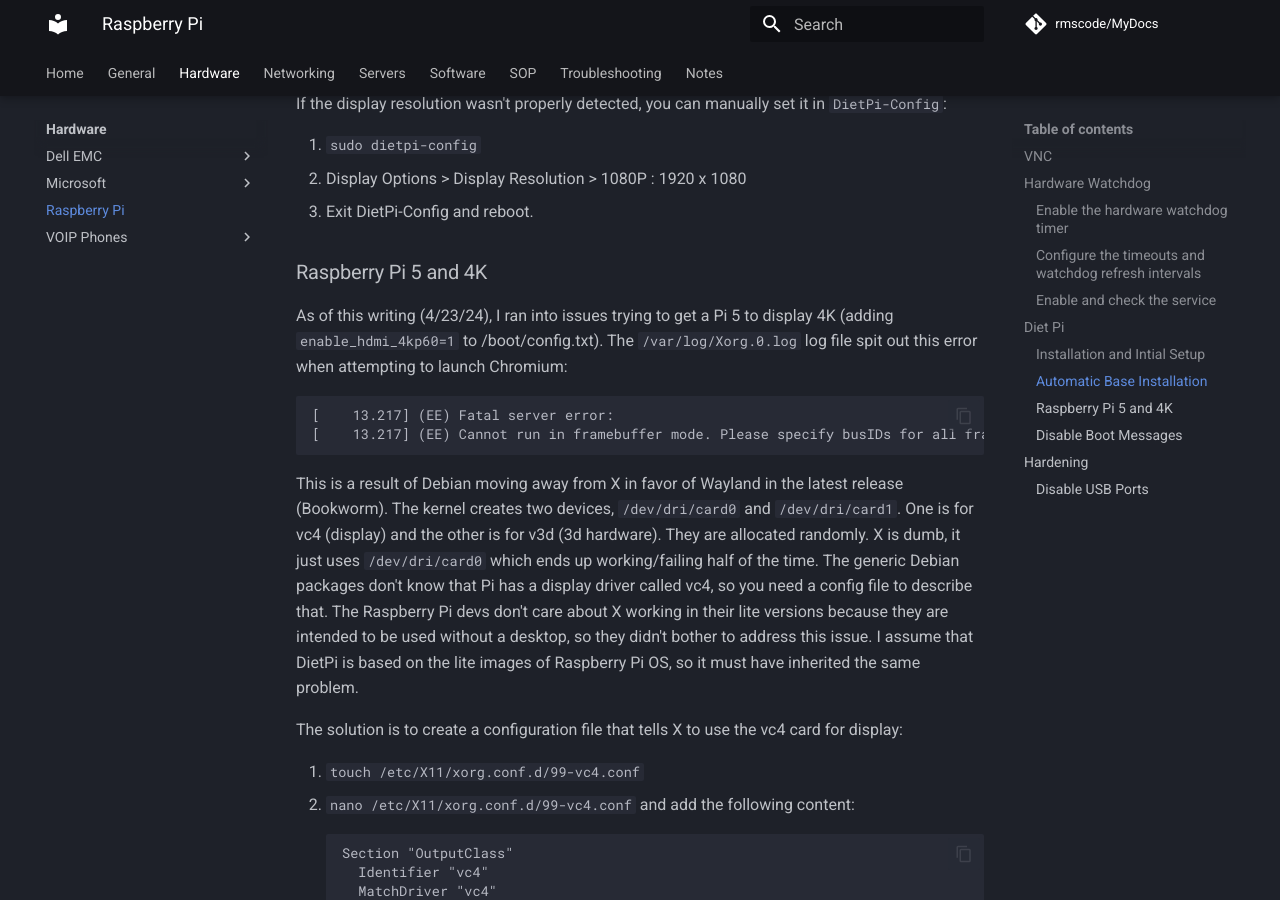
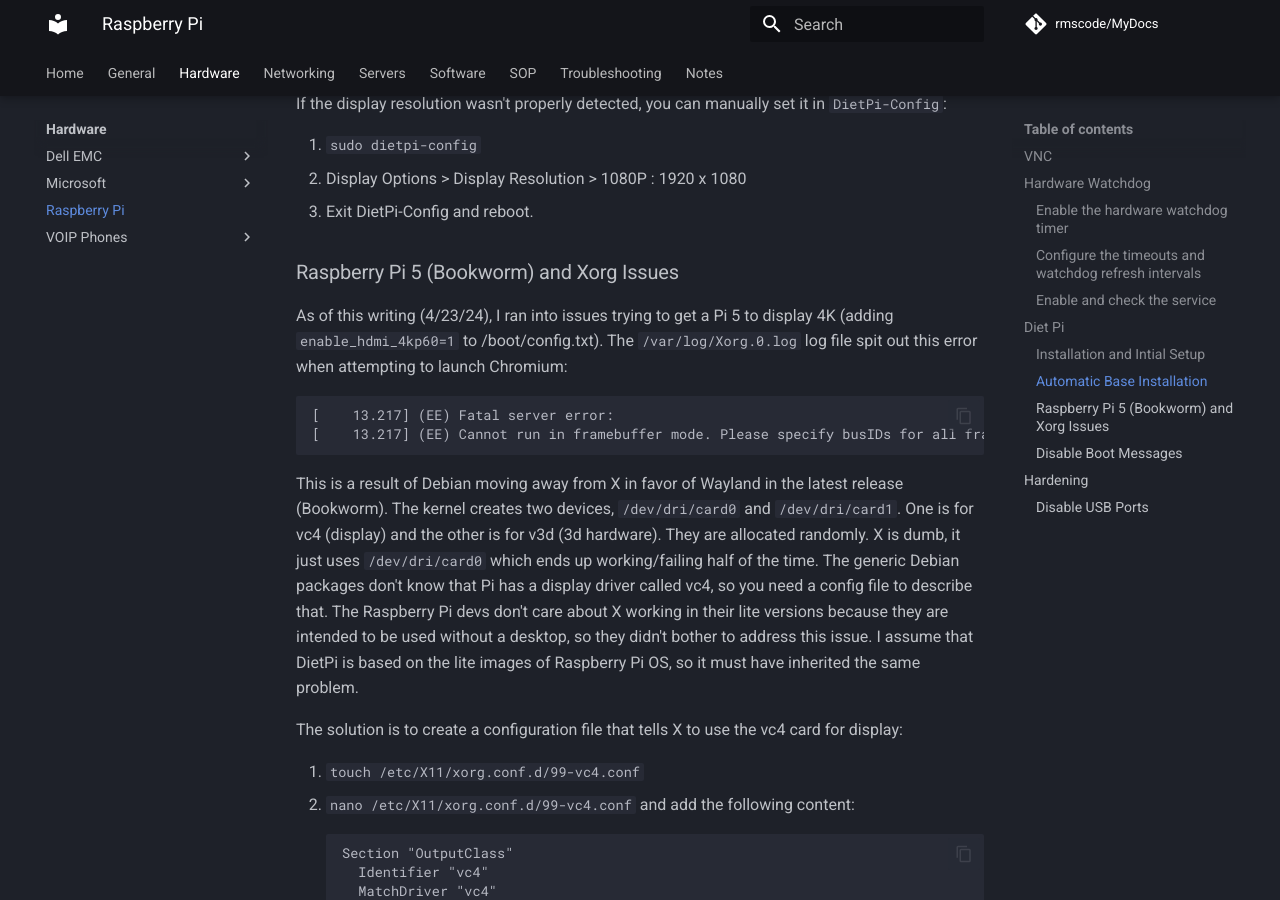
Before and after one commit to rmscode/binary-garden, an MkDocs documentation site: the page built from docs/hardware/raspberrypi.md, in a window 1280 px wide and 900 px high, scrolled down 4104 px. Built offline with MkDocs 1.6.1 and Material for MkDocs 9.7.7, drawn with Linux system fonts in a browser that asks for light colours; comment, search, counter and statistics services are not loaded.

Commit message:
Update raspberrypi.md

```diff
--- a/docs/hardware/raspberrypi.md
+++ b/docs/hardware/raspberrypi.md
@@ -498,7 +498,7 @@
 2. Display Options > Display Resolution > 1080P : 1920 x 1080
 3. Exit DietPi-Config and reboot.
 
-### Raspberry Pi 5 and 4K
+### Raspberry Pi 5 (Bookworm) and Xorg Issues
 
 As of this writing (4/23/24), I ran into issues trying to get a Pi 5 to display 4K (adding `enable_hdmi_4kp60=1` to /boot/config.txt). The `/var/log/Xorg.0.log` log file spit out this error when attempting to launch Chromium:
 
```
